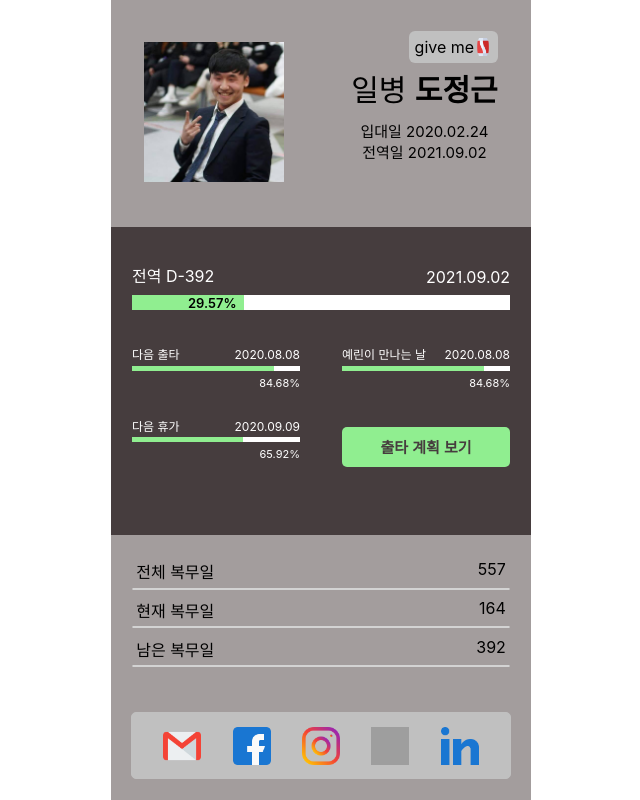
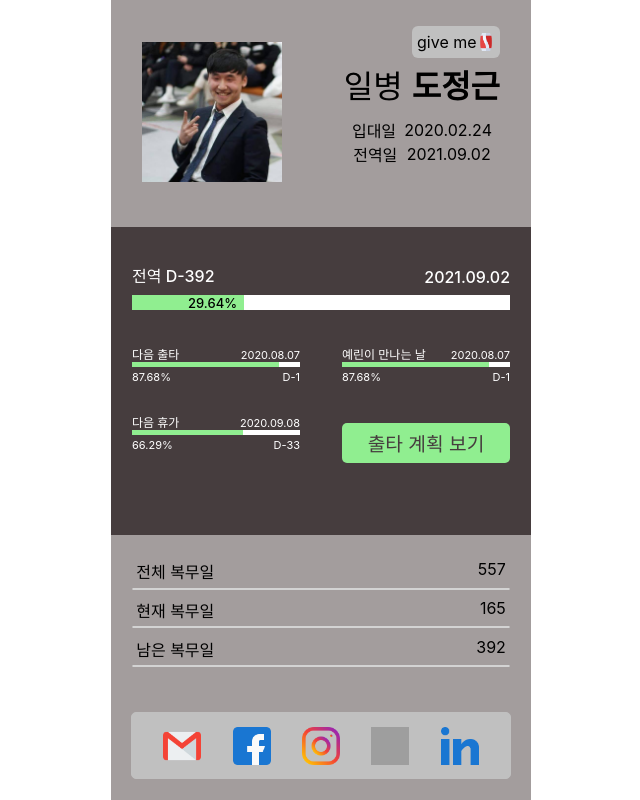
Before and after one commit to DoJunggeun/army, a React (Create React App) app: page / in a window 1280 px wide. Shown: the whole page, without its empty margins (319-959 px from the left). Built offline with nearby package versions, Linux system fonts and the light colour scheme; grey boxes are pictures that could not be loaded.

Commit message:
time, dday etc

```diff
--- a/package.json
+++ b/package.json
@@ -7,6 +7,7 @@
     "moment": "^2.27.0",
     "react": "^16.5.2",
     "react-dom": "^16.5.2",
+    "react-ios-pwa-prompt": "^1.8.0",
     "react-moment": "^0.9.7",
     "react-scripts": "2.0.3"
   },
@@ -15,8 +16,8 @@
     "build": "react-scripts build",
     "test": "react-scripts test",
     "eject": "react-scripts eject",
-	"predeploy": "npm run build",
-	"deploy": "gh-pages -d build"
+    "predeploy": "npm run build",
+    "deploy": "gh-pages -d build"
   },
   "eslintConfig": {
     "extends": "react-app"
--- a/src/App.css
+++ b/src/App.css
@@ -45,6 +45,7 @@
 }
 .Text-body {
 	color: white;
+	font-weight:500;
 	margin: 0px 0px 0px 0px;
 	padding: 0px 0px 2% 0px;
 }
@@ -105,16 +106,16 @@ p {
 	height:40px ;
 	width:80% ;
 	border-radius:5px;
-	border:0px solid white;
+	border:0px solid lightgreen;
 	background-color:lightgreen;
 	color:rgb(70,61,62);
-	font-weight:600;
+	font-weight:500;
 	margin:10px;
-	font-size:15px;
+	font-size:1.2rem;
 }
 #plans:hover{
-	border:0px solid white;
-	background-color:white;
-	color:rgb(70,61,62);
+	border:0px solid lightgreen;
+	background-color:lightgreen;
+	color:rgba(70,61,62);
 	font-weight:500;
 }
--- a/src/App.js
+++ b/src/App.js
@@ -1,5 +1,5 @@
-import React, { Component, Fragment } from 'react';
-import logo from './logo.svg';
+import React, { Component } from 'react';
+
 import './App.css';
 import Moment from 'react-moment';
 import facebook from './facebook.png';
@@ -29,13 +29,13 @@ class Header extends Component {
     return (
         <div className="App-header">
 			<div className="myname" style={{flexDirection:'row'}}>
-				<img src={ require('./profile.jpg') } style={{height:140, ratio:1}}/>
+				<img alt="my pic" src={ require('./profile.jpg') } style={{height:140, ratio:1}}/>
 			</div>
-				<div style={{flexDirection:'row', position:'relative'}} onClick={() => window.open('supertoss://send?bank=국민&accountNo=59730204202313&origin=linkgen&amount=1000&msg=%EC%BD%9C%EB%9D%BC%EC%82%AC%EC%A3%BC%EA%B8%B0')}>
-						<div style={{display:'flex',width:88.5,height:32, backgroundColor:'#C0C0C0', border:'#C0C0C0 1px soild', borderRadius:6, position:'absolute', top:-35, right:0}}><div style={{marginLeft:'auto', marginRight:0, marginBottom:'auto', marginTop:'auto'}}>give me </div><img src={coke} style={{width:18, height:18, margin:'auto', marginLeft:0}} /></div>
-						<div style={{fontSize:30, marginBottom:'7%'}}>{level()} <strong>도정근</strong></div>
-						<div style={{fontSize:15}}><span>입대일</span> <span>2020.02.24</span></div>
-						<div style={{fontSize:15}}><span>전역일</span> <span>2021.09.02</span></div>
+				<div style={{flexDirection:'row', position:'relative'}}>
+						<div style={{display:'flex',width:88.5,height:32, backgroundColor:'#C0C0C0', border:'#C0C0C0 1px soild', borderRadius:6, position:'absolute', top:-35, right:0}} onClick={() => window.open('supertoss://send?bank=국민&accountNo=59730204202313&origin=linkgen&amount=1000&msg=%EC%BD%9C%EB%9D%BC%EC%82%AC%EC%A3%BC%EA%B8%B0')}><div style={{marginLeft:'auto', marginRight:0, marginBottom:'auto', marginTop:'auto'}}>give me </div><img alt="coke" src={coke} style={{width:18, height:18, margin:'auto', marginLeft:0}} /></div>
+						<div style={{fontSize:32, marginBottom:'7%'}}>{level()} <strong>도정근</strong></div>
+						<div style={{fontSize:16, display:'flex', justifyContent:'space-evenly', alignItems:'center'}}><span>입대일</span> <span>2020.02.24</span></div>
+						<div style={{fontSize:16, display:'flex', justifyContent:'space-evenly', alignItems:'center'}}><span>전역일</span> <span>2021.09.02</span></div>
 				</div>
 
         </div>
@@ -45,15 +45,15 @@ class Header extends Component {
 
 class Body extends Component {
 	render() {
-		const per = RestPercent('2020-02-24T00:00:00','2021-09-02T00:00:00');
+		const per = RestPercent('2020-02-24T00:00:00+09:00','2021-09-02T00:00:00+09:00');
 		return (
 			<div className="App-body">
 				<div style={{width:'100%', display:'flex', flexDirection:'row', justifyContent:'space-between'}}>
-					<span className="Text-body" style={{alignSelf:'flex-start'}}>전역 D-{RestDays()}</span>
+					<span className="Text-body" style={{alignSelf:'flex-start'}}>전역 D-{RestDays('2021-09-03T00:00+09:00')}</span>
 					<span className="Text-body" style={{alignSelf:'flex-end'}}>2021.09.02</span>
 				</div>
 				<div style={{height:15, width:'100%', backgroundColor:'white', position:'relative'}}>
-					<div style={{height:15, width:per+'%', backgroundColor:'lightgreen', textAlign:'center', position:'absolute'}}><span style={{marginLeft:'auto', marginRight:'auto', color:'black', fontSize:13, fontWeight:600, position:'absolute', }}>{per}%</span>
+					<div style={{height:15, width:per+'%', backgroundColor:'lightgreen', textAlign:'center', position:'absolute'}}><span style={{marginLeft:'auto', marginRight:'auto', color:'black', fontSize:13, fontWeight:500, position:'absolute', }}>{per}%</span>
 					</div>
 				</div>
 			</div>
@@ -92,7 +92,6 @@ class Holiday extends Component {
 		const perholi = RestPercent(preholi,nextholi);
 		const peryerin = RestPercent(preyerin,nextyerin);
 		const perhg = RestPercent(prehg,nexthg);
-		const perend = RestPercent('2020-02-24T00:00:00','2021-09-02T00:00:00');
 
 		return (
 				<div className="App-Holiday">
@@ -113,21 +112,22 @@ function EachHoliday(props) {
 	return (
 		<div style={{marginBottom:'22%'}}>
 			<div style={{width:'80%', display:'flex', flexDirection:'row', justifyContent:'space-between', paddingLeft:'10%'}}>
-				<span className="Text-body" style={{alignSelf:'flex-start', fontSize:12}}>{props.desc}</span>
-				<span className="Text-body" style={{alignSelf:'flex-end', fontSize:12}}>{new Date(props.date).format('yyyy.MM.dd')}</span>
+				<span style={{alignSelf:'flex-start', fontSize:12, fontWeight:500}}>{props.desc}</span>
+				<span style={{alignSelf:'flex-end', fontSize:11}}>{new Date(props.date).format('yyyy.MM.dd')}</span>
 			</div>
 			<div style={{height:5, width:'80%', backgroundColor:'white', marginBottom:12, marginLeft:'auto', marginRight:'auto', textAlign:'right'}}>
 				<div style={{height:5, width:props.percent+'%', backgroundColor:'lightgreen'}}></div>
-				<span style={{fontSize:11, color:'black', position:'relative', color:'white'}}>{props.percent}%</span>
+				<div style={{display:'flex', justifyContent:'space-between', position:'relative', top:3}}>
+					<span style={{fontSize:11, position:'relative', color:'white'}}>{props.percent}%</span>
+					<span style={{fontSize:11, position:'relative', color:'white'}}>D-{RestDays(props.date)}</span>
+				</div>
 			</div>
-
 		</div>
 	)
 }
 
 class Footer extends Component {
 	render() {
-		const date = new Date();
 		return (
 			<div className="App-footer">
 				<Days />
@@ -140,11 +140,11 @@ class Footer extends Component {
 function Contact() {
 	return (
 		<div className="App-Contact">
-			<img style={{width:38, height:38}} src={email} onClick={() => window.open('mailto:jg.do@snu.ac.kr')}/>
-			<img style={{width:38, height:38}} src={facebook} onClick={() => window.open('https://www.facebook.com/gs12049')}/>
-			<img style={{width:38, height:38}} src={instagram} onClick={() => window.open('https://www.instagram.com/dojunggeun/')}/>
-			<img style={{width:38, height:38}} src={github} onClick={() => window.open('https://github.com/dojunggeun')}/>
-			<img style={{width:38, height:38}} src={linkedin} onClick={() => window.open('https://kr.linkedin.com/in/dojunggeun')}/>
+			<img alt="mail" style={{width:38, height:38}} src={email} onClick={() => window.open('mailto:jg.do@snu.ac.kr')}/>
+			<img alt="facebook" style={{width:38, height:38}} src={facebook} onClick={() => window.open('https://www.facebook.com/gs12049')}/>
+			<img alt="instagram" style={{width:38, height:38}} src={instagram} onClick={() => window.open('https://www.instagram.com/dojunggeun/')}/>
+			<img alt="github" style={{width:38, height:38}} src={github} onClick={() => window.open('https://github.com/dojunggeun')}/>
+			<img alt="linkedin" style={{width:38, height:38}} src={linkedin} onClick={() => window.open('https://kr.linkedin.com/in/dojunggeun')}/>
 		</div>
 	)
 }
@@ -165,7 +165,7 @@ class Days extends Component {
 		<div style={{flexDirection:'column', width:'100%', alignItems:'center'}}>
 			<div style={{display:'flex',justifyContent:'space-between', padding:'1% 6% 1% 6%'}}><span>전체 복무일</span><span>557</span></div><hr style={{margin:'0 5% 1% 5%', border:'solid 1px lightgray', borderRadius:'1px'}}/>
 			<div style={{display:'flex',justifyContent:'space-between', padding:'1% 6% 1% 6%'}}><span>현재 복무일</span><span>{UntilNow()}</span></div><hr style={{margin:'0 5% 1% 5%', border:'solid 1px lightgray', borderRadius:'1px'}}/>
-			<div style={{display:'flex',justifyContent:'space-between', padding:'1% 6% 1% 6%'}}><span>남은 복무일</span><span>{RestDays()}</span></div><hr style={{margin:'0 5% 1% 5%', border:'solid 1px lightgray', borderRadius:'1px'}}/>
+			<div style={{display:'flex',justifyContent:'space-between', padding:'1% 6% 1% 6%'}}><span>남은 복무일</span><span>{RestDays('2021-09-03T00:00+09:00')}</span></div><hr style={{margin:'0 5% 1% 5%', border:'solid 1px lightgray', borderRadius:'1px'}}/>
 		</div>
 		)
 	}
@@ -175,17 +175,17 @@ class Days extends Component {
 
 function UntilNow() {
 	const date = new Date();
-	return <Moment diff="2020-02-23T14:00" unit="days">{date}</Moment>;
+	return <Moment diff="2020-02-23T14:00+09:00" unit="days">{date}</Moment>;
 }
-function RestDays() {
+function RestDays(end) {
 	const date = new Date();
-	return <Moment diff={date} unit="days">2021-09-03T00:00</Moment>
+	return <Moment diff={date} unit="days">{end}</Moment>
 }
 function RestPercent(_start, _end) {
 	const today = new Date();
 	const start = new Date(_start);
 	const end = new Date(_end);
-	let per = ((today.getTime()-today.getTimezoneOffset()*60000-start.getTime())/(end.getTime()-start.getTime())*100).toFixed(2);
+	let per = ((today.getTime()-start.getTime())/(end.getTime()-start.getTime())*100).toFixed(2);
 	if (per < 0) return 0;
 	if (per > 100) return 100;
 	return per
@@ -199,24 +199,24 @@ function isAfterNow(date) {
 }
 
 function level() {
-	let level3 = '2020-11-01T00:00:00'
-	let level4 = '2021-05-01T00:00:00'
+	let level3 = '2020-11-01T00:00:00+09:00'
+	let level4 = '2021-05-01T00:00:00+09:00'
 	if (!isAfterNow(level4)) return '병장';
 	if (!isAfterNow(level3)) return '상병';
 	return '일병'
 }
 
 const holidays = [
-	['2020-06-01T20:00:00','휴가',true],
-	['2020-06-27T20:00:00','주말외출',true],
-	['2020-07-15T21:00:00','평일외출',false],
-	['2020-07-21T21:00:00','평일외출',false],
-	['2020-07-26T20:00:00','주말외출',true],
-	['2020-08-08T08:00:00','주말외출',true],
-	['2020-08-14T17:30:00','평일외출',false],
-	['2020-08-31T17:30:00','평일외출',true],
-	['2020-09-04T17:30:00','평일외출',false],
-	['2020-09-09T08:00:00','휴가',false]
+	['2020-06-01T20:00:00+09:00','휴가',true],
+	['2020-06-27T20:00:00+09:00','주말외출',true],
+	['2020-07-15T21:00:00+09:00','평일외출',false],
+	['2020-07-21T21:00:00+09:00','평일외출',false],
+	['2020-07-26T20:00:00+09:00','주말외출',true],
+	['2020-08-08T08:00:00+09:00','주말외출',true],
+	['2020-08-14T17:30:00+09:00','평일외출',false],
+	['2020-08-31T17:30:00+09:00','평일외출',true],
+	['2020-09-04T17:30:00+09:00','평일외출',false],
+	['2020-09-09T08:00:00+09:00','휴가',false]
 ]
 
 
--- a/src/index.css
+++ b/src/index.css
@@ -15,7 +15,7 @@ body {
 	}
 }
 
-@media screen and (max-height: 550) {
+@media screen and (max-height: 550px) {
 	html, body {
 		  height: 550px;
 	}
```
Also changed, not shown: public/index.html (+6 -4 lines), public/manifest.json, public/site.webmanifest, 2 other files (tests, documents, lock files or other folders).
